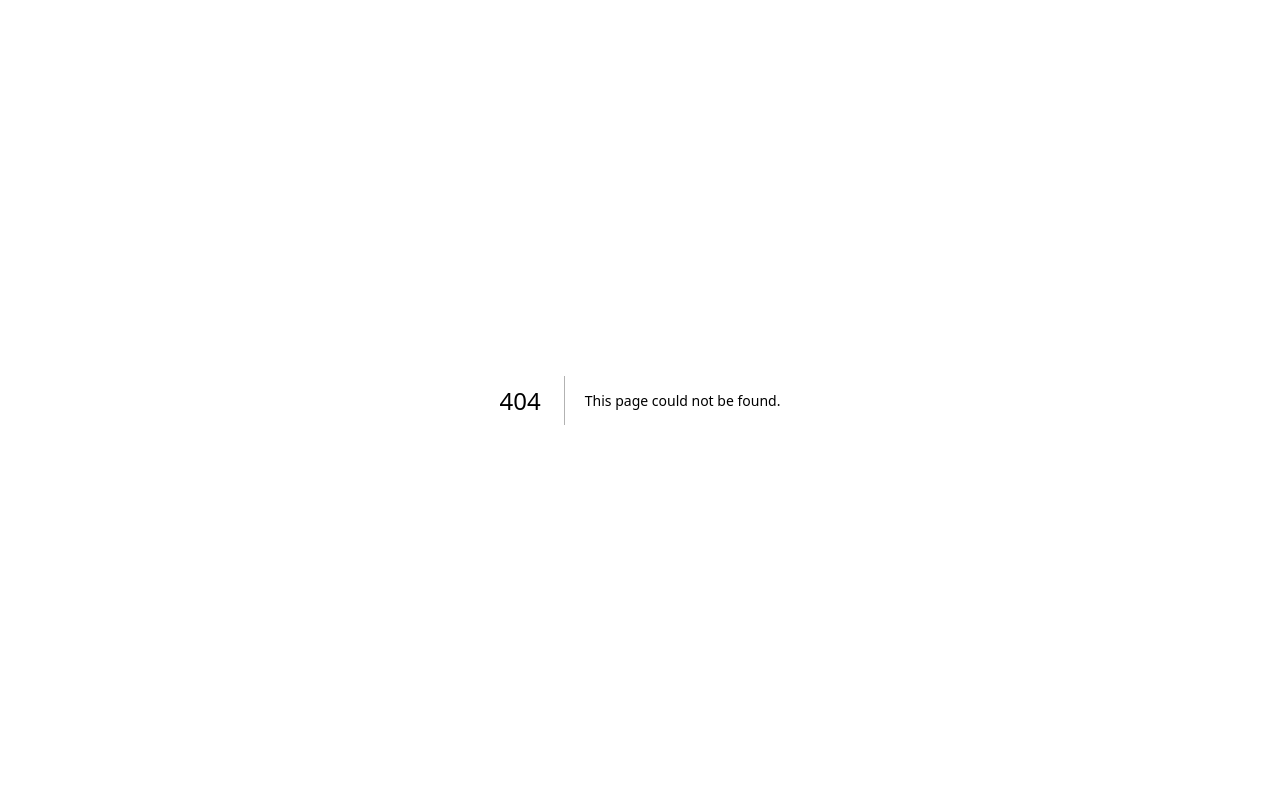
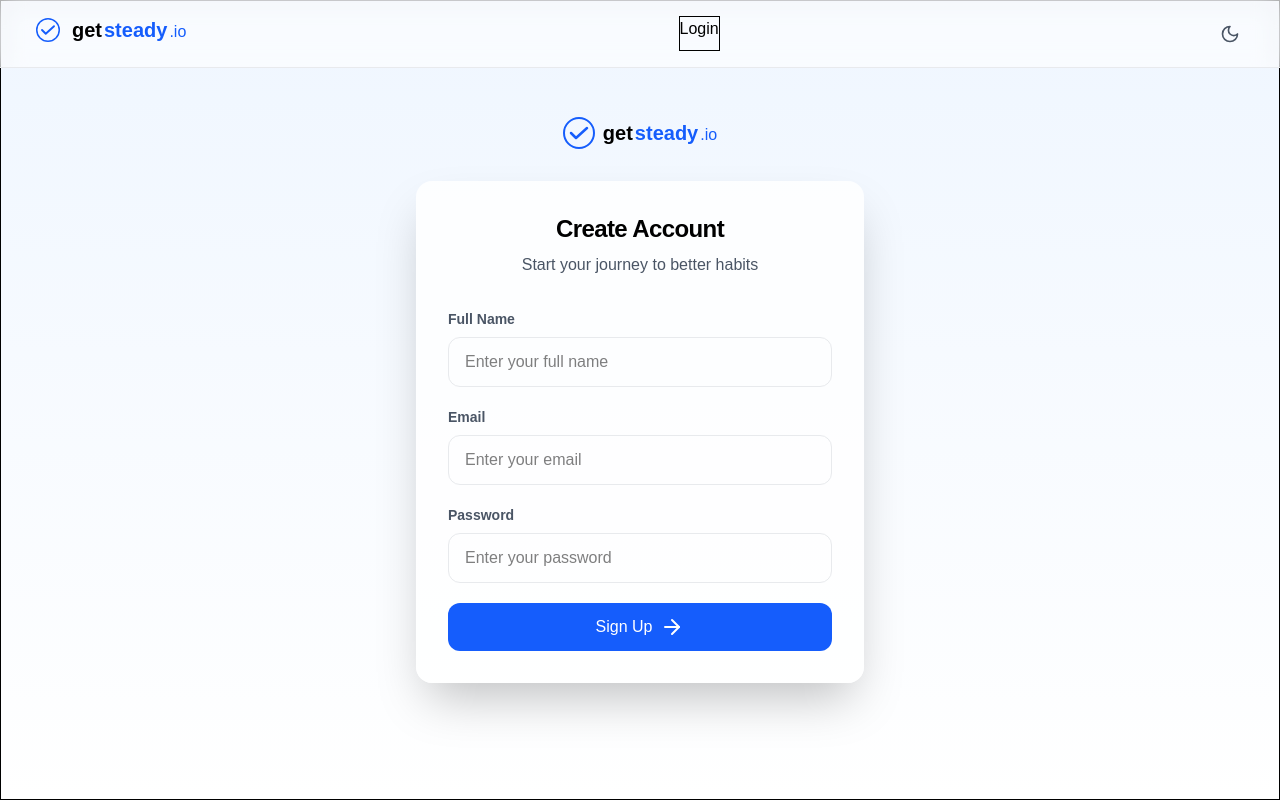
Before and after one commit to FaieqahSiddiqui/get-steady, a Next.js app: page /auth in a window 1280 px wide. Before the commit this address had no page. Built offline with nearby package versions, Linux system fonts and the light colour scheme.

Commit message:
Initial setup for authentication

```diff
--- /dev/null
+++ b/app/auth/components/SignupForm.tsx
@@ -0,0 +1,76 @@
+import React from "react";
+import { Logo } from "@/app/components/Logo";
+import { ArrowRight } from "lucide-react";
+
+const SignupForm = () => {
+  return (
+    <div className="border bg-gradient-to-b from-heroBgStart to-BG px-8 w-full h-screen flex flex-col items-center justify-center">
+      <div className="mb-8 transform hover:scale-105 transition-transform">
+        <Logo className="h-8 w-8"></Logo>
+      </div>
+
+      <div className="rounded-2xl bg-BG/80 h-fit min-w-md p-8 shadow-2xl">
+        <div className="text-center mb-8 space-y-2">
+          <h2 className="text-2xl font-bold tracking-tight" >Create Account</h2>
+          <p className="text-greyText">Start your journey to better habits</p>
+        </div>
+
+        <form className="space-y-5">
+          <div className="space-y-2 flex flex-col">
+            <label
+              htmlFor="name"
+              className="block text-sm font-semibold text-greyText"
+            >
+              {" "}
+              Full Name
+            </label>
+            <input
+              type="text"
+              placeholder="Enter your full name"
+              required
+              className="border border-lightGreyBorder py-3 px-4 rounded-xl focus:outline-none focus:ring focus:ring-blue-500"
+            ></input>
+          </div>
+
+          <div className="space-y-2 flex flex-col">
+            <label
+              htmlFor="email"
+              className="block text-sm font-semibold text-greyText"
+            >
+              {" "}
+              Email
+            </label>
+            <input
+              type="email"
+              placeholder="Enter your email"
+              required
+              className="border border-lightGreyBorder py-3 px-4 rounded-xl focus:outline-none focus:ring focus:ring-blue-500"
+            ></input>
+          </div>
+
+          <div className="space-y-2 not-only-of-type:flex flex-col">
+            <label
+              htmlFor="password"
+              className="block text-sm font-semibold text-greyText"
+            >
+              Password
+            </label>
+            <input
+              type="password"
+              placeholder="Enter your password"
+              required
+              className="border border-lightGreyBorder py-3 px-4 rounded-xl focus:outline-none focus:ring focus:ring-blue-500"
+            ></input>
+          </div>
+
+          <button className="w-full flex justify-center gap-2 p-3 rounded-xl transition-all hover:shadow-lg hover:-translate-y-0.5 text-white bg-primaryBlue ">
+            Sign Up
+            <ArrowRight></ArrowRight>
+          </button>
+        </form>
+      </div>
+    </div>
+  );
+};
+
+export default SignupForm;
--- /dev/null
+++ b/app/auth/page.tsx
@@ -0,0 +1,15 @@
+import React from "react";
+import LandingHeader from "../components/LandingHeader";
+import SignupForm from "./components/SignupForm";
+
+const page = () => {
+  return (
+    <div>
+      <LandingHeader></LandingHeader>
+
+      <SignupForm></SignupForm>
+    </div>
+  );
+};
+
+export default page;
--- a/app/components/LandingHeader.tsx
+++ b/app/components/LandingHeader.tsx
@@ -1,14 +1,20 @@
-import { Logo } from "./Logo"
-import ThemeToggle from "./ThemeToggle"
+import { Logo } from "./Logo";
+import ThemeToggle from "./ThemeToggle";
+import Link from "next/link";
 
 const LandingHeader = () => {
+  return (
+    <header className="w-full flex justify-between fixed h-17 py-4 px-8 z-50 border-b border-b-lightGreyBorder bg-BG/60 backdrop-blur-md">
+      <Link href="/">
+        <Logo />
+      </Link>
 
-  return (
-    <div className="w-full flex justify-between fixed h-17 py-4 px-8 z-50 border-b border-b-lightGreyBorder bg-BG/60 backdrop-blur-md">
-      <Logo />
-      <ThemeToggle/>
-    </div>
-  )
-}
+      <Link href="/auth" className="border">
+        Login
+      </Link>
+      <ThemeToggle />
+    </header>
+  );
+};
 
-export default LandingHeader
+export default LandingHeader;
--- a/app/globals.css
+++ b/app/globals.css
@@ -62,11 +62,12 @@
   --color-lightBlueBorder: #064070;
   --color-lightGreyBorder: #48484982;
   --color-BG: #111827;
-  --color-heroBgStart: #1f2b3b;
+  --color-heroBgStart: #212d3c;
   --color-greyText: #d1d5dc;
 
   --color-footerBgStart:#1447e6;
   --color-footerBgEnd:#1c398e;
+
 }
 
 /* .light {
```
